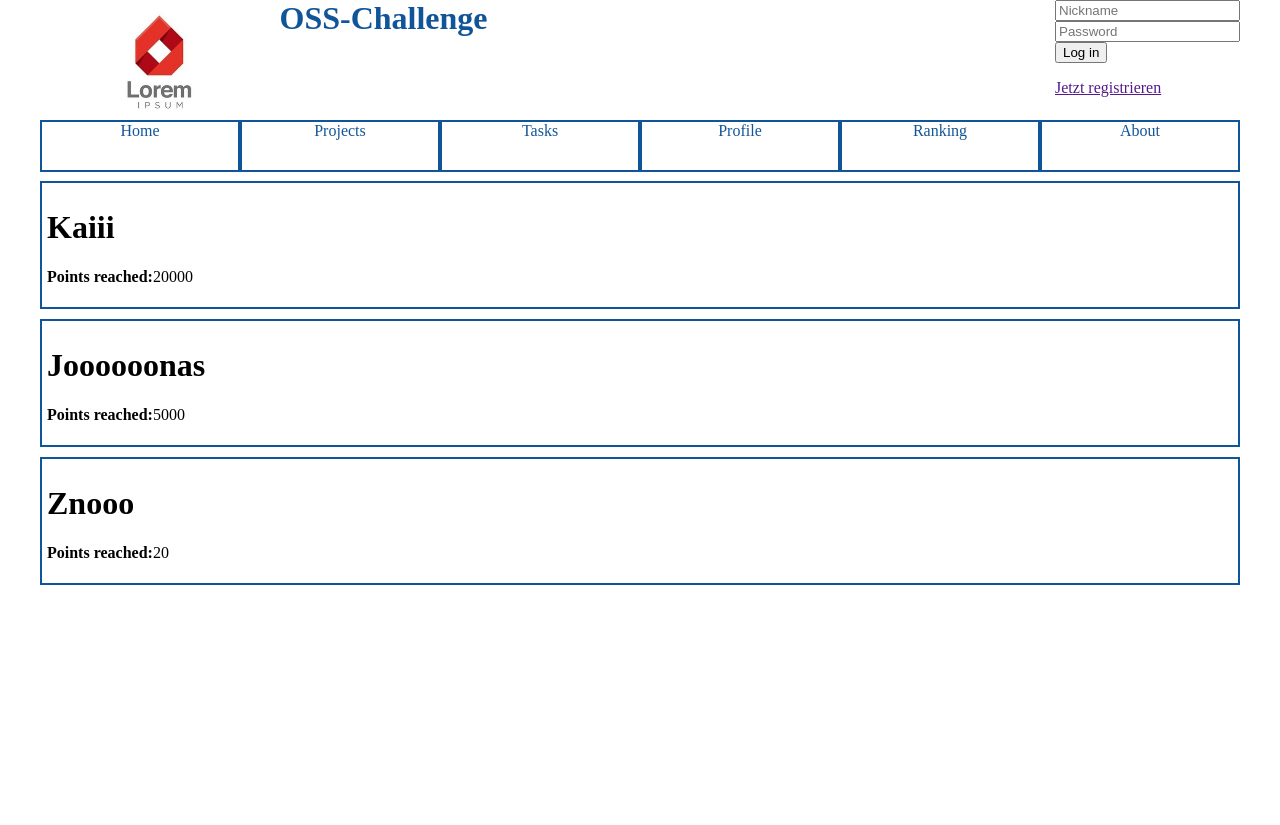
After one commit to adfinis/osschallenge, a Django app: page /ranking/ in a window 1280 px wide. The commit adds this page. Shown: the top 825 px of the page. Run offline with Django 3.2, Linux system fonts and the light colour scheme; data comes from the database, SQL or seed files in the repository; both versions use the stored data as it was after the commit.

Commit message:
added loginform and rankingview

```diff
--- a/oss_challenge/osschallenge/static/osschallenge/stylesheet.css
+++ b/oss_challenge/osschallenge/static/osschallenge/stylesheet.css
@@ -16,14 +16,33 @@ div.header {
     background-color: white;
 }
 
-div.header a {
+div.headermain {
+    display: inline;
+    width: 600px;
+}
+
+div.headermain a {
     color: #115599;
     text-decoration: none;
 }
 
-div.header a img {
+div.headermain a img {
     height: 100%;
     float: left;
+}
+
+div.headermain h1 {
+    width: 600px;
+    margin: 0;
+    display: inline;
+}
+
+div.loginform {
+    float: right;
+}
+
+div.loginform input {
+    display: block;
 }
 
 div.navbar {
--- a/oss_challenge/osschallenge/templates/osschallenge/index.html
+++ b/oss_challenge/osschallenge/templates/osschallenge/index.html
@@ -11,11 +11,22 @@
     <body>
         <div class="main">
             <div class="header">
-                <a href="/">
-                    <img
-                        src="{% static 'osschallenge/logo.jpg' %}"/>
-                    <h1>OSS-Challenge</h1>
-                </a>
+                <div class="headermain">
+                    <a href="/">
+                        <img
+                            src="{% static 'osschallenge/logo.jpg' %}"/>
+                        <h1>OSS-Challenge</h1>
+                    </a>
+                </div>
+                <div class="loginform">
+                    <form method="POST">
+                        {% csrf_token %}
+                        <input type="text" placeholder="Nickname"/>
+                        <input type="password" placeholder="Password"/>
+                        <input type="submit" value="Log in"/>
+                    </form>
+                    <a href="">Jetzt registrieren</a>
+                </div>
             </div>
             <div class="navbar">
                 <ul>
@@ -23,7 +34,7 @@
                     <a href="/projects/"><li>Projects</li></a>
                     <a href="/tasks/"><li>Tasks</li></a>
                     <a href="/user/1/"><li>Profile</li></a>
-                    <a href="/"><li>Ranking</li></a>
+                    <a href="/ranking/"><li>Ranking</li></a>
                     <a href="/"><li>About</li></a>
                 </ul>
             </div>
--- a/oss_challenge/osschallenge/templates/osschallenge/project.html
+++ b/oss_challenge/osschallenge/templates/osschallenge/project.html
@@ -11,10 +11,10 @@
         <p><strong>Zusammenfassung:</strong><br>{{ project.lead_text }}</p>
         <p><strong>Beschreibung:</strong><br>{{ project.description }}</p>
         <p><strong>Lizenz:</strong> {{ project.licence }}</p>
-        <p><a href="{{ project.github }}" target="_blank">
+        <p><a href="http://{{ project.github }}">
             <strong>Git-Hub</strong>
         </a></p>
-        <p><a href="{{ project.website }}" target="_blank">
+        <p><a href="http://{{ project.website }}">
             <strong>Website</strong>
         </a></p>
         <a href="edit/">
--- /dev/null
+++ b/oss_challenge/osschallenge/templates/osschallenge/ranking.html
@@ -0,0 +1,14 @@
+{% extends 'osschallenge/index.html' %}
+
+{% block title %}Ranking{% endblock title %}
+
+{% block content %}
+<ul class="index">
+    {% for user in ranking_list %}
+        <li>
+            <h1>{{ user.nickname }}</h1>
+            <p><strong>Points reached:</strong>{{ user.points }}</p>
+        </li>
+    {% endfor %}
+</ul>
+{% endblock content %}
--- a/oss_challenge/osschallenge/urls.py
+++ b/oss_challenge/osschallenge/urls.py
@@ -33,4 +33,8 @@ urlpatterns = [
     url(r'^user/(?P<pk>[0-9]+)/$',
         views.ProfileView.as_view(),
         name='profile'),
+
+    url(r'^ranking/$',
+        views.RankingView.as_view(),
+        name='ranking'),
 ]
--- a/oss_challenge/osschallenge/views.py
+++ b/oss_challenge/osschallenge/views.py
@@ -84,3 +84,11 @@ def EditTaskView(request, pk):
 class ProfileView(generic.DetailView):
     model = User
     template_name = 'osschallenge/profile.html'
+
+
+class RankingView(generic.ListView):
+    template_name = 'osschallenge/ranking.html'
+    context_object_name = 'ranking_list'
+
+    def get_queryset(self):
+        return User.objects.order_by('-points')
```
Also changed, not shown: oss_challenge/osschallenge/forms.py (+12 -1 lines), oss_challenge/db.sqlite3.
